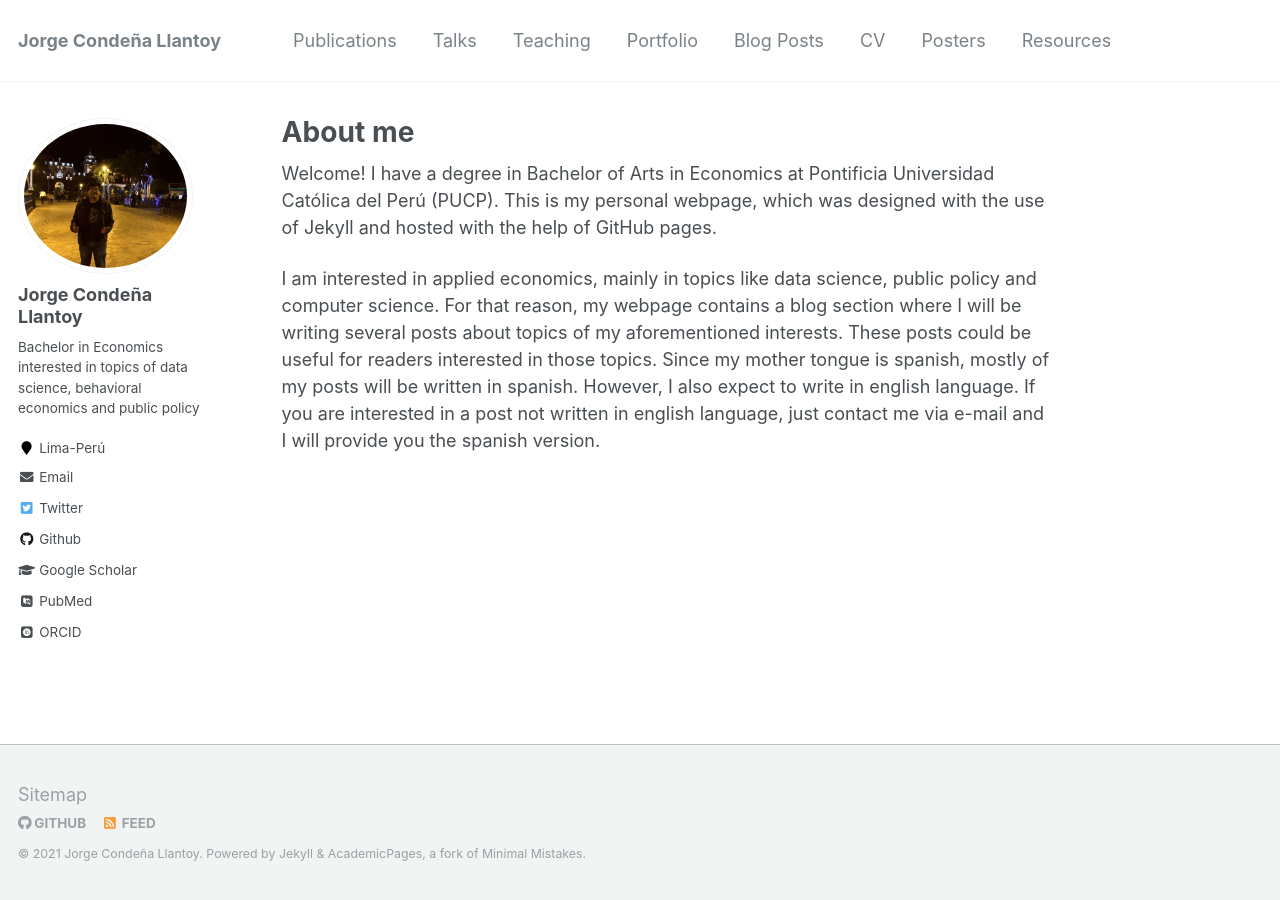
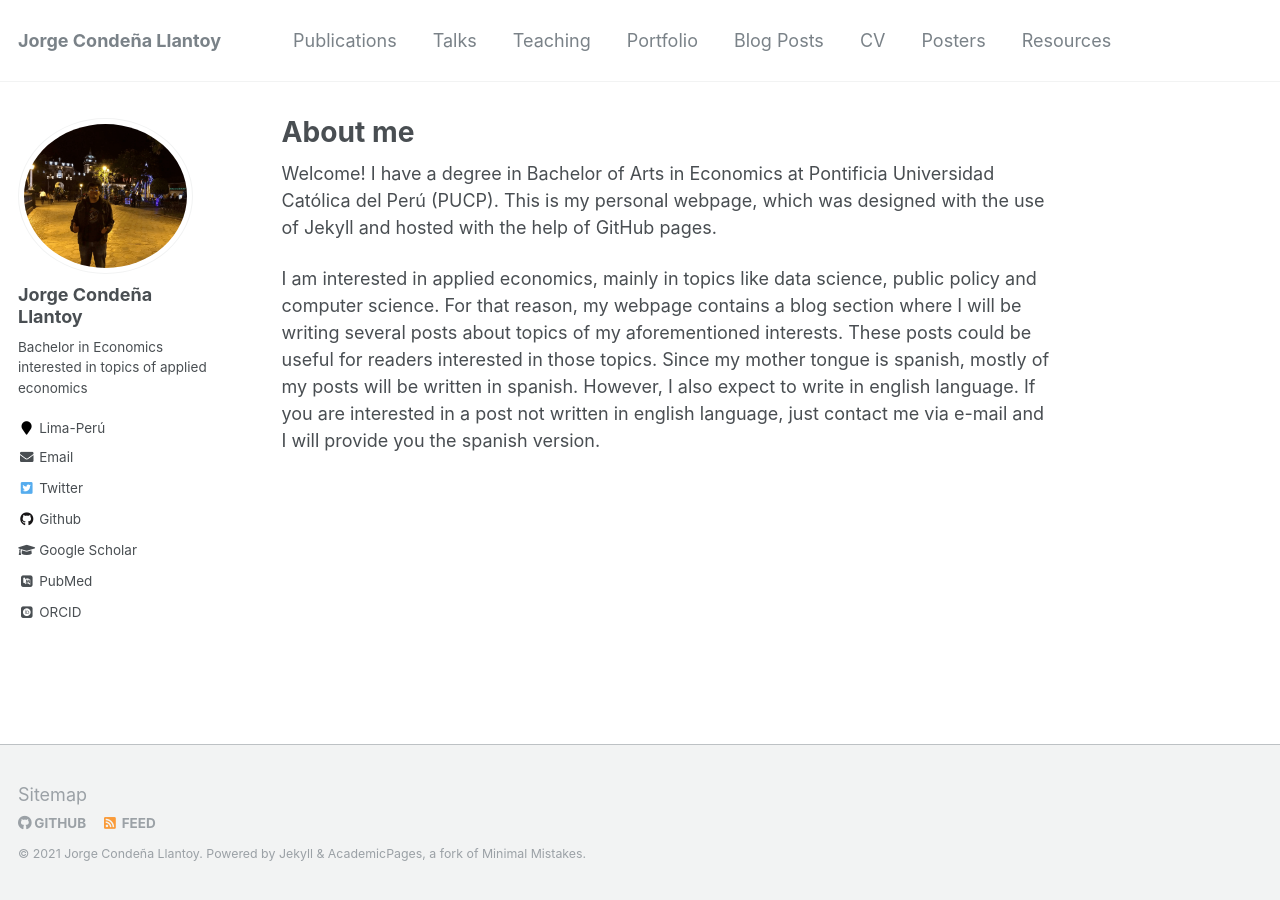
Before and after one commit to condehub5/condehub5.github.io, a Jekyll site: the page built from _pages/about.md, in a window 1280 px wide. Built offline with Jekyll 4.4.1, drawn with Linux system fonts in a browser that asks for light colours; some web fonts are replaced.

Commit message:
config of bio

```diff
--- a/_config.yml
+++ b/_config.yml
@@ -82,7 +82,7 @@ analytics:
 author:
   name             : "Jorge Condeña Llantoy"
   avatar           : "profile.png"
-  bio              : "Bachelor in Economics interested in topics of data science, behavioral economics and public policy"
+  bio              : "Bachelor in Economics interested in topics of applied economics"
   location         : "Lima-Perú"
   employer         :
   pubmed           : "https://www.ncbi.nlm.nih.gov/pubmed/?term=john+snow"
```
